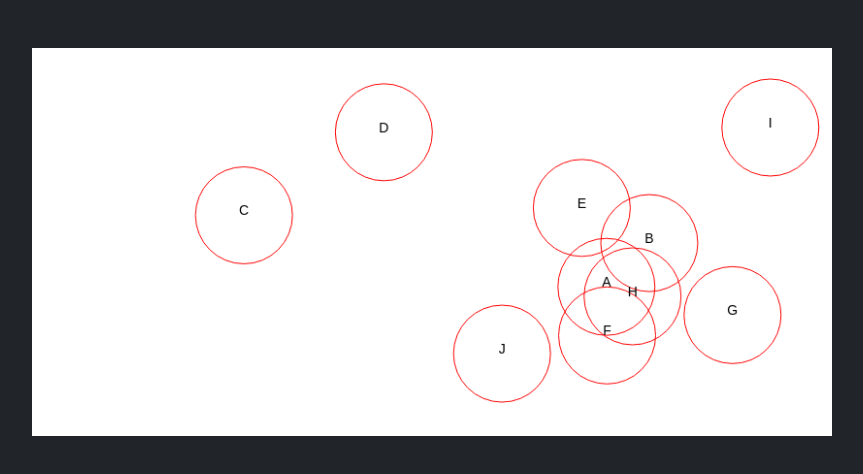
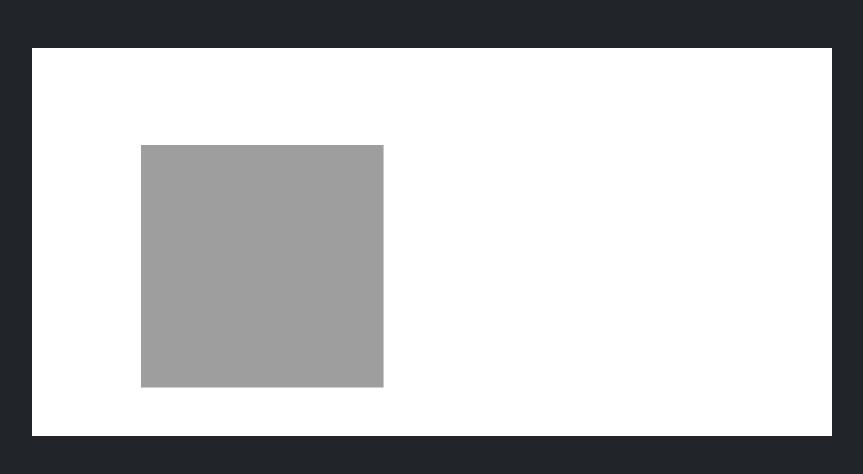
Before and after one commit to danielprinceD/CanvasJS, a website: page Vanilla JS/canvas.html in a window 1280 px wide. Shown: the whole page, without its empty margins (196-1059 px from the left). Drawn offline with nearby package versions, Linux system fonts and the light colour scheme.

Commit message:
feat:Canvas Image Added

```diff
--- a/Vanilla JS/canvas.html
+++ b/Vanilla JS/canvas.html
@@ -14,7 +14,7 @@
 
     <div class="row">
       <canvas
-        id="moveAnime"
+        id="canvas"
         style="background-color: white"
         width="800"
         height="400"
@@ -22,5 +22,5 @@
     </div>
   </body>
   <script src="/node_modules/bootstrap/dist/js/bootstrap.bundle.js"></script>
-  <script src="/js/moveAnimation.js"></script>
+  <script src="/js/createImages.js"></script>
 </html>
--- /dev/null
+++ b/Vanilla JS/js/createImages.js
@@ -0,0 +1,28 @@
+const canvas = document.getElementById("canvas");
+const context = canvas.getContext("2d");
+const canvasHeight = canvas.height;
+const canvasWidth = canvas.width;
+
+class Image {
+  constructor(path, x, y, width, height) {
+    this.path = path;
+    this.x = x;
+    this.y = y;
+    this.width = width;
+    this.height = height;
+  }
+  draw(){
+
+  }
+}
+
+function createImage(context, path, x, y, w, h) {
+  let Image = document.createElement("img");
+  Image.src = path;
+  Image.onload = () => {
+    context.drawImage(Image, x, y, w, h);
+  };
+}
+
+let image = new Image("https://picsum.photos/200/300", 100, 100, 250, 250);
+createImage(context, image.path, image.x, image.y, image.width, image.height);
```
